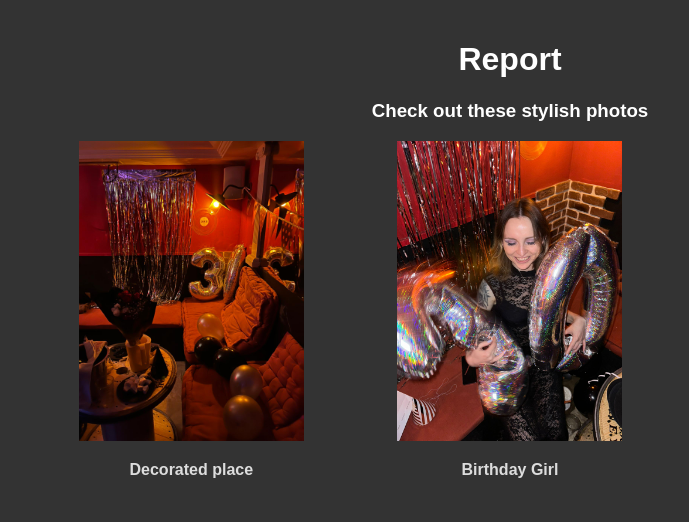
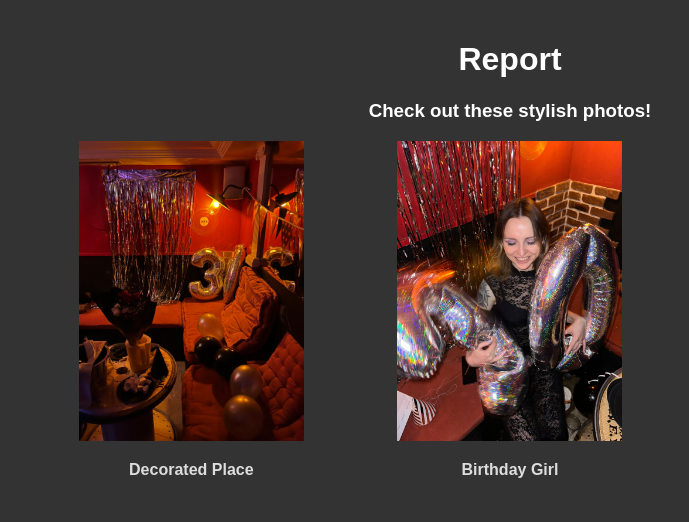
Before and after one commit to skyrelll/lp_bday, a plain HTML site: page second-page.html in a window 1280 px wide. Shown: the top 522 px of the page, 130-819 px from the left. Drawn offline with Linux system fonts and the light colour scheme.

Commit message:
Add files via upload

```diff
--- a/second-page.html
+++ b/second-page.html
@@ -12,11 +12,11 @@
 
         <main>
         <section>
-                <h3>Check out these stylish photos</h3>
+                <h3>Check out these stylish photos!</h3>
          <div class="cards">
                     <div class="card">
                         <img src="1.jpeg" alt="decorations" height=300 px>
-                        <p class="highlited">Decorated place</p>
+                        <p class="highlited">Decorated Place</p>
                     </div>
                     <div class="card">
                         <img src="2.jpeg" alt="birthday" height=300 px>
```
